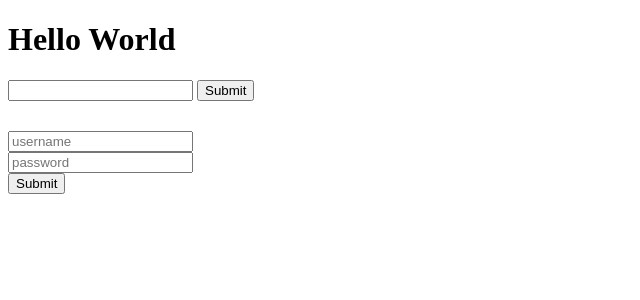
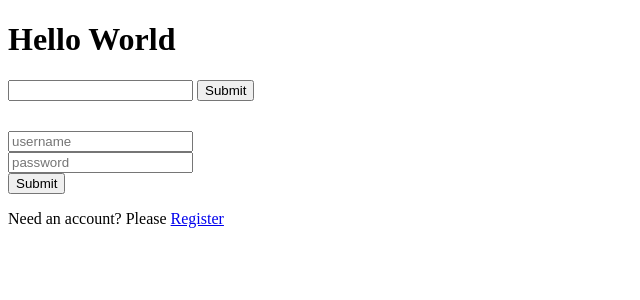
Before and after one commit to AmitVermaDce/django, a Django app: page /accounts/login/ in a window 1280 px wide. Shown: the top 300 px of the page, without its empty margins (0-640 px from the left). Run offline with Django 3.2, Linux system fonts and the light colour scheme.

Commit message:
Register a user via built in model form

```diff
--- a/config/accounts/views.py
+++ b/config/accounts/views.py
@@ -1,8 +1,18 @@
 from django.shortcuts import render, redirect
 from django.contrib.auth import authenticate, login, logout
+from django.contrib.auth.forms import UserCreationForm
+
+def register_view(request):
+    form = UserCreationForm(request.POST or None)
+    if form.is_valid():
+        user_obj = form.save()
+        return redirect('/accounts/login')
+    context = {
+        'form': form
+    }
+    return render(request, 'accounts/register.html', context)
 
 
-# Create your views here.
 def login_view(request):
     if request.method == 'POST':
         username = request.POST.get('username')
--- a/config/config/urls.py
+++ b/config/config/urls.py
@@ -24,6 +24,7 @@ from articles.views import (
 from accounts.views import (
     login_view,
     logout_view,
+    register_view,
 )
 
 urlpatterns = [
@@ -33,6 +34,7 @@ urlpatterns = [
     path("articles/create/", article_create_view, name="article-create"),
     path("articles/<int:id>/", article_detail_view, name="article-home"),
     path('accounts/login/', login_view, name='login'),
-    path('accounts/logout/', logout_view)
+    path('accounts/logout/', logout_view),
+    path('accounts/register/', register_view),
 
 ]
--- a/config/templates/accounts/login.html
+++ b/config/templates/accounts/login.html
@@ -16,6 +16,7 @@
         </div>
         <button type="submit">Submit</button>
     </form>
+    <p>Need an account? Please <a href="/accounts/register/"> Register </a></p>
 </div>
 {% else %}
 <p> You are already logged in. Would You like to logout? <a href="/accounts/logout/">Logout</a></p>
```
Also changed, not shown: config/templates/accounts/register.html (added, +18 -0 lines), config/db.sqlite3.
